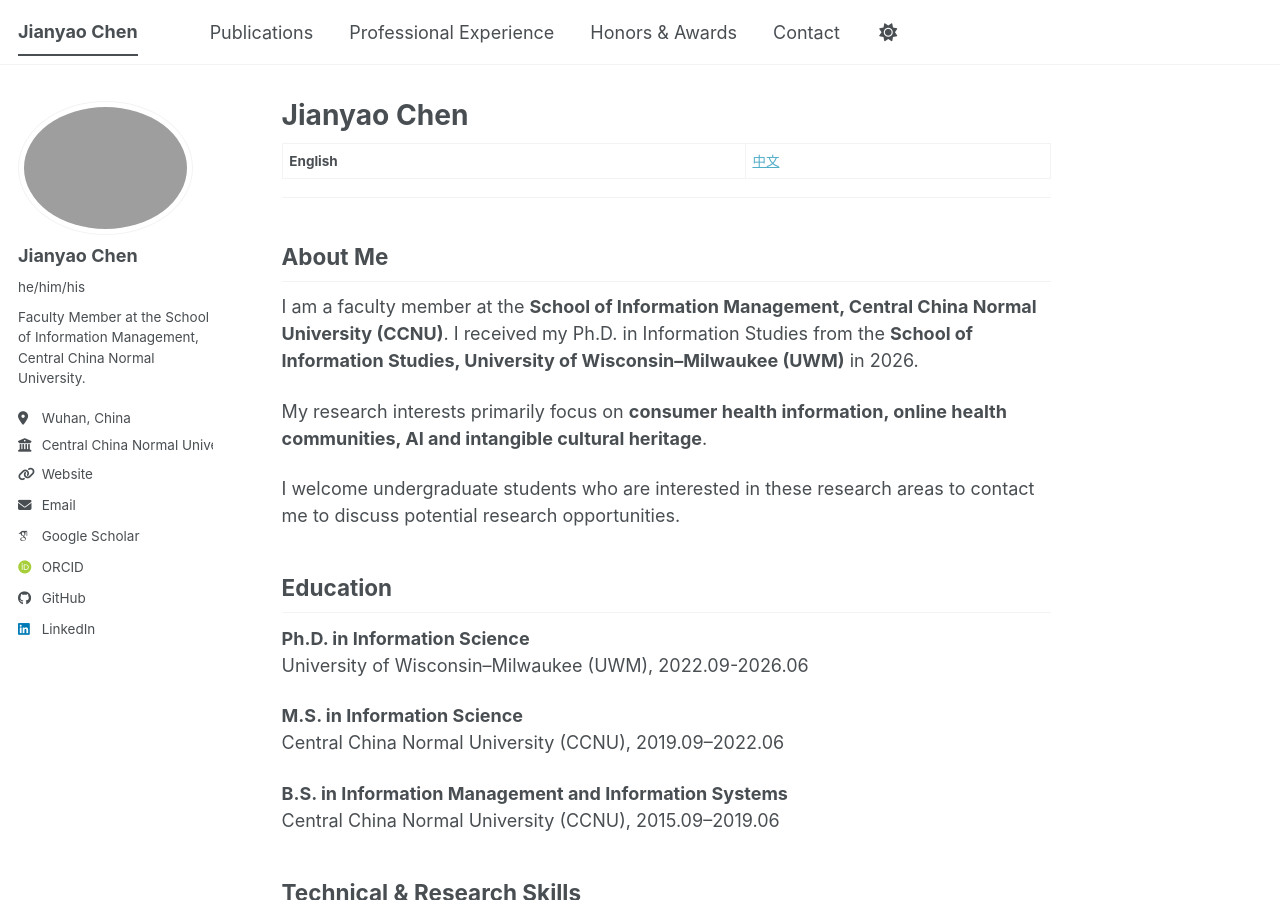
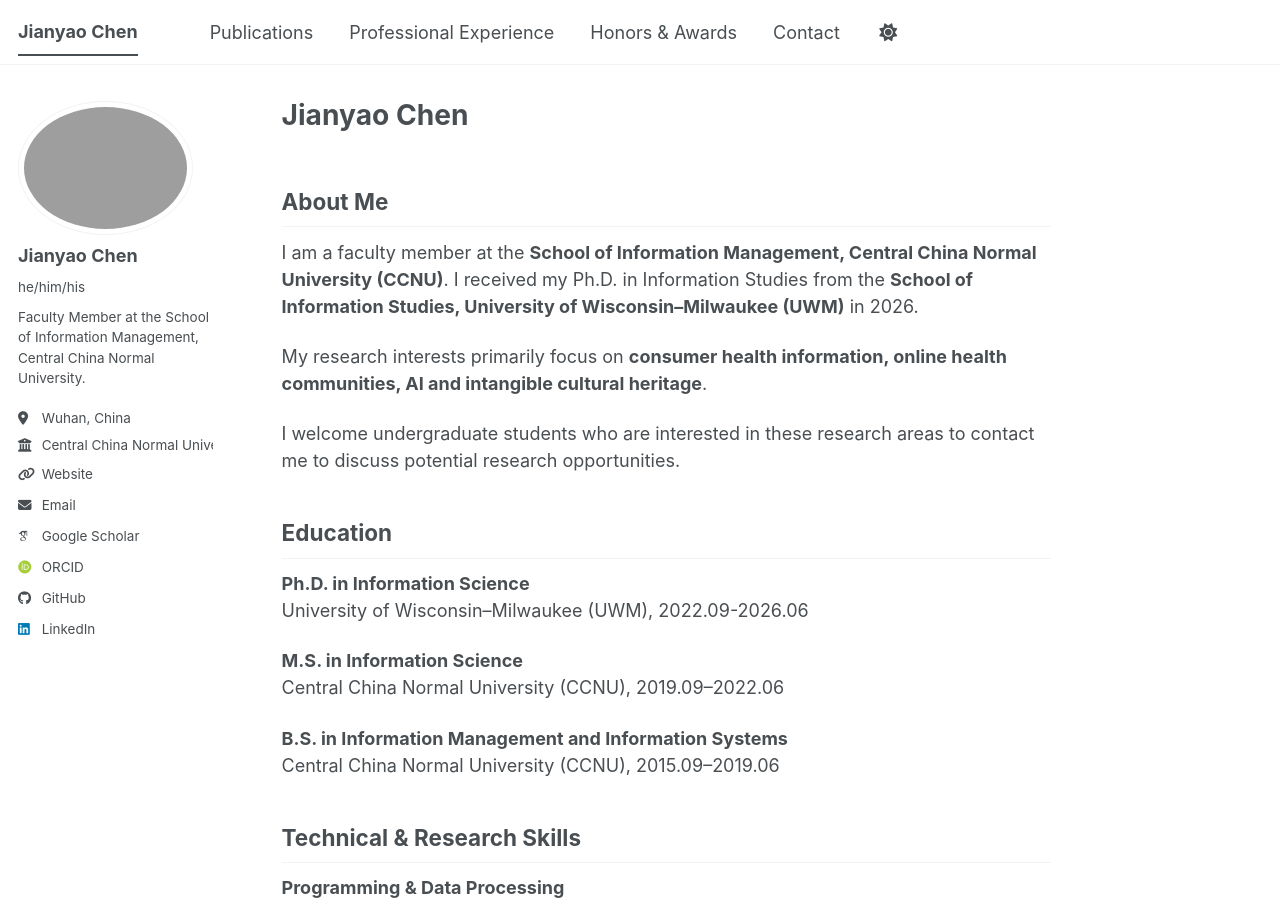
Before and after one commit to JianyaoChen/JianyaoChen.github.io, a Jekyll site: the page built from _pages/about.md, in a window 1280 px wide and 900 px high. Built offline with Jekyll 4.4.1, drawn with Linux system fonts in a browser that asks for light colours; some web fonts are replaced; a script bundle is joined from its source files by our own code; library files that are not in the unit come from our copies.

Commit message:
Update about.md

```diff
--- a/_pages/about.md
+++ b/_pages/about.md
@@ -6,11 +6,6 @@ redirect_from:
   - /about/
   - /about.html
 ---
-
-**English** | [中文](https://jianyaochen.github.io/zh/)
-
----
-
 
 ## About Me
 
```
